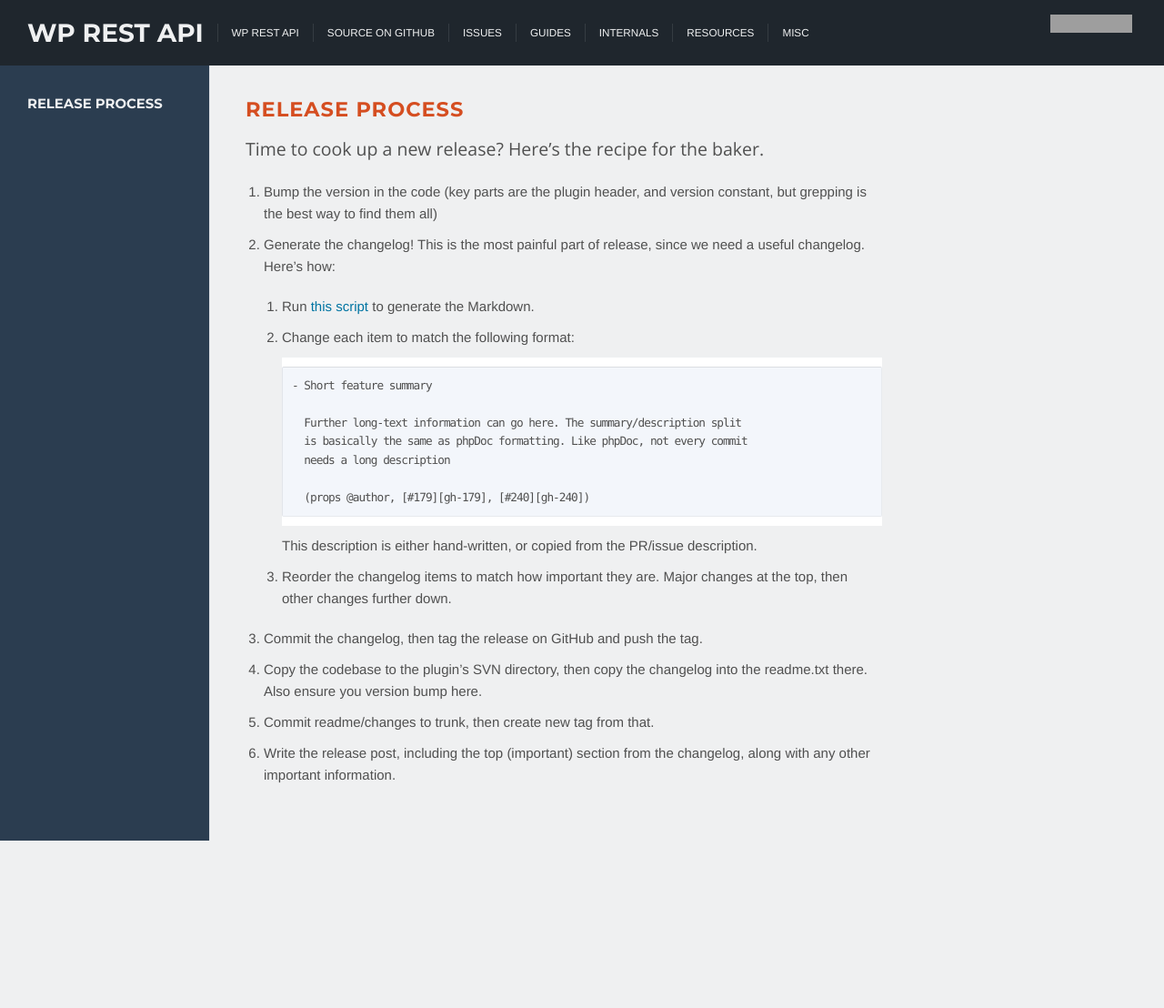
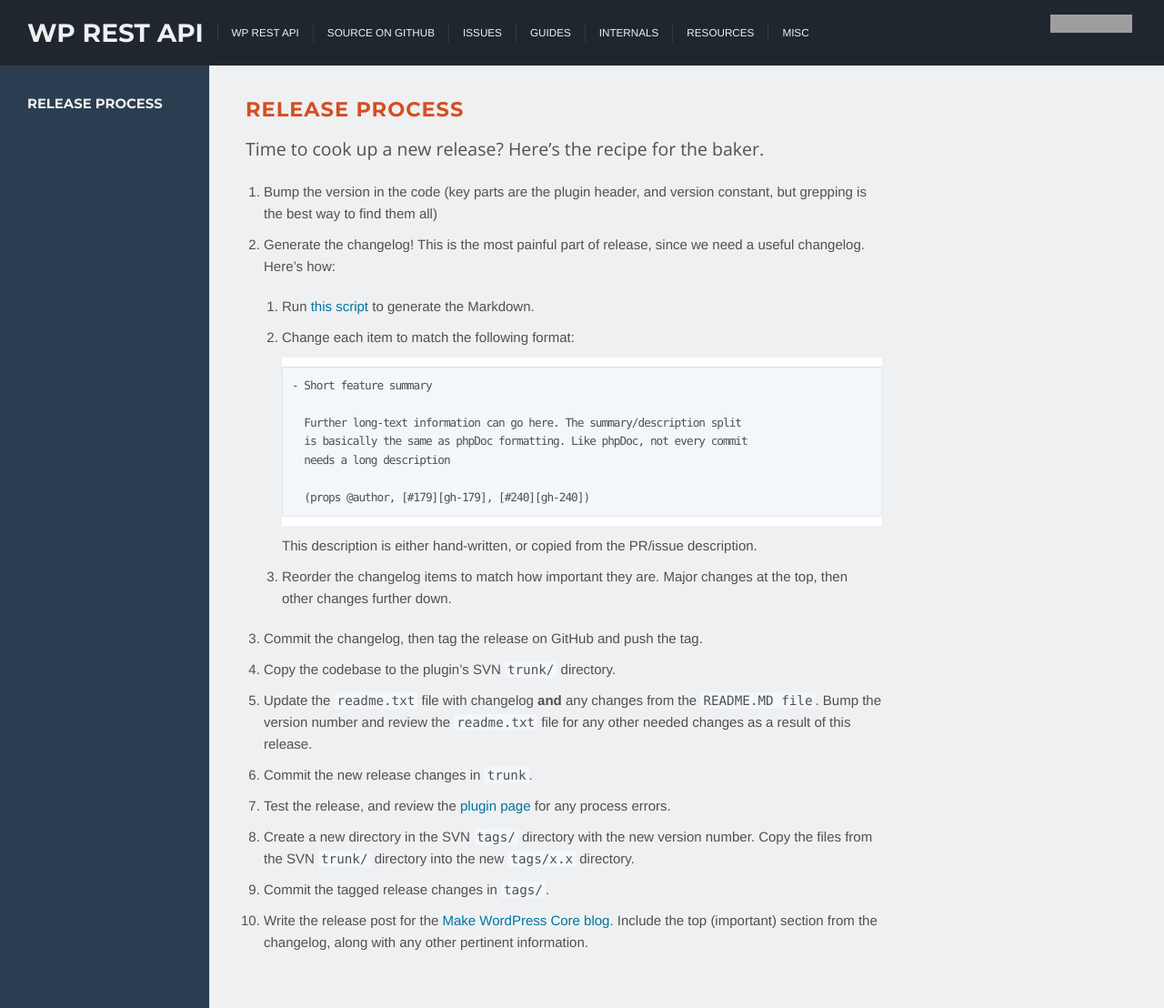
Before and after one commit to WP-API/WP-API.github.io, a Jekyll site: the page built from internals/release-process.md, in a window 1280 px wide. Shown: the whole page at 91% size. Built offline with Jekyll 4.4.1, drawn with Linux system fonts in a browser that asks for light colours; nearby versions of some CDN libraries; before the commit the page ends 924 px from its top, so only the background shows below that; grey boxes are pictures that could not be loaded.

Commit message:
Expanded on the release process steps.

```diff
--- a/internals/release-process.md
+++ b/internals/release-process.md
@@ -32,8 +32,24 @@
 
 3. Commit the changelog, then tag the release on GitHub and push the tag.
 
-4. Copy the codebase to the plugin's SVN directory, then copy the changelog into the readme.txt there. Also ensure you version bump here.
+4. Copy the codebase to the plugin's SVN `trunk/` directory.
 
-5. Commit readme/changes to trunk, then create new tag from that.
+5. Update the `readme.txt` file with changelog **and** any changes from
+the `README.MD file`. Bump the version number and review the `readme.txt`
+file for any other needed changes as a result of this release.
 
-6. Write the release post, including the top (important) section from the changelog, along with any other important information.
+6. Commit the new release changes in `trunk`.
+
+7. Test the release, and review the [plugin page](https://wordpress.org/plugins/json-rest-api/) for any process errors.
+
+8. Create a new directory in the SVN `tags/` directory with the new version
+number. Copy the files from the SVN `trunk/` directory into the new `tags/x.x`
+directory.
+
+9. Commit the tagged release changes in `tags/`.
+
+10. Write the release post for the [Make WordPress Core blog][mc]. Include the
+top (important) section from the changelog, along with any other pertinent
+information.
+
+[mc]: https://make.wordpress.org/core
```
